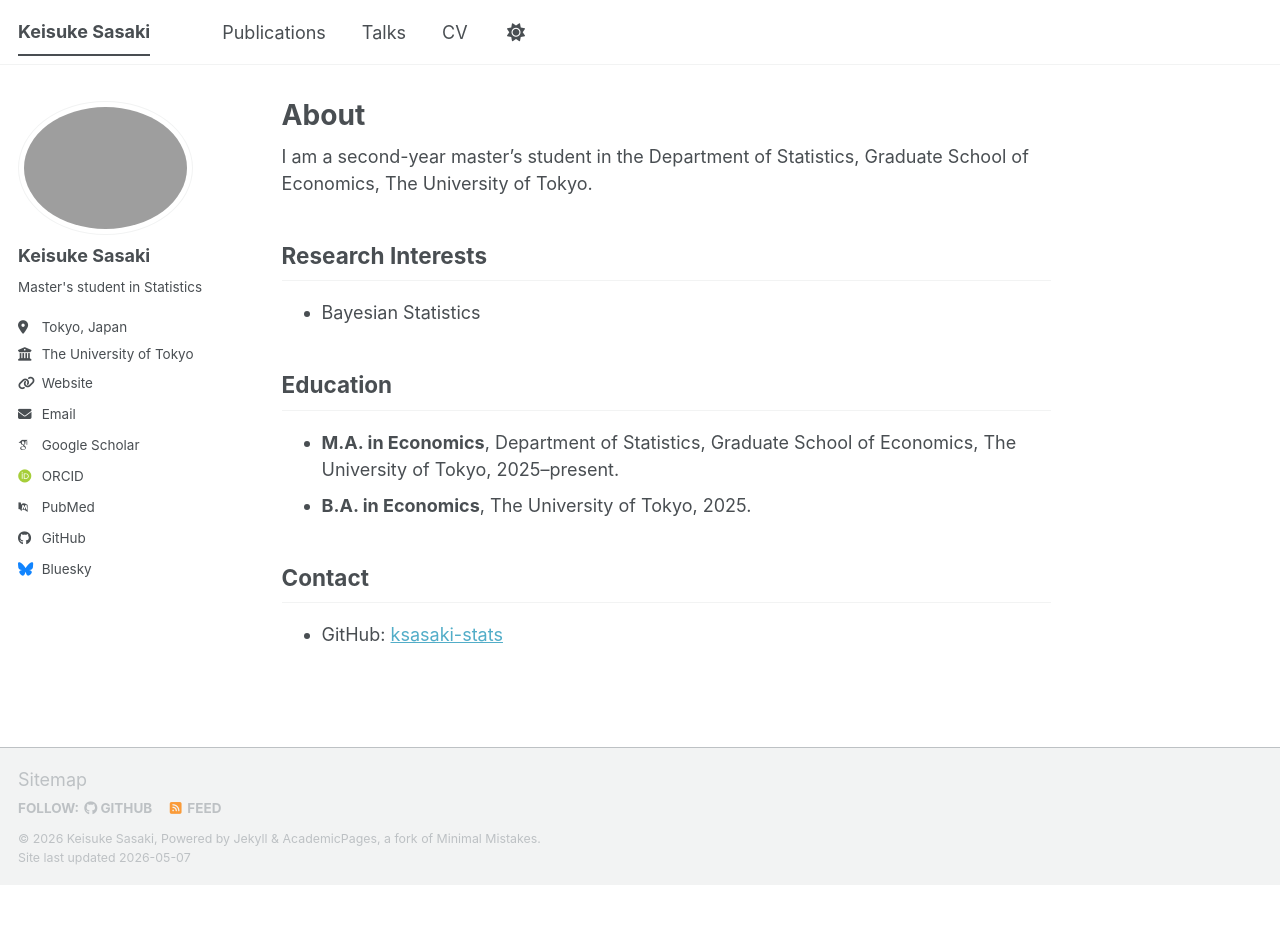
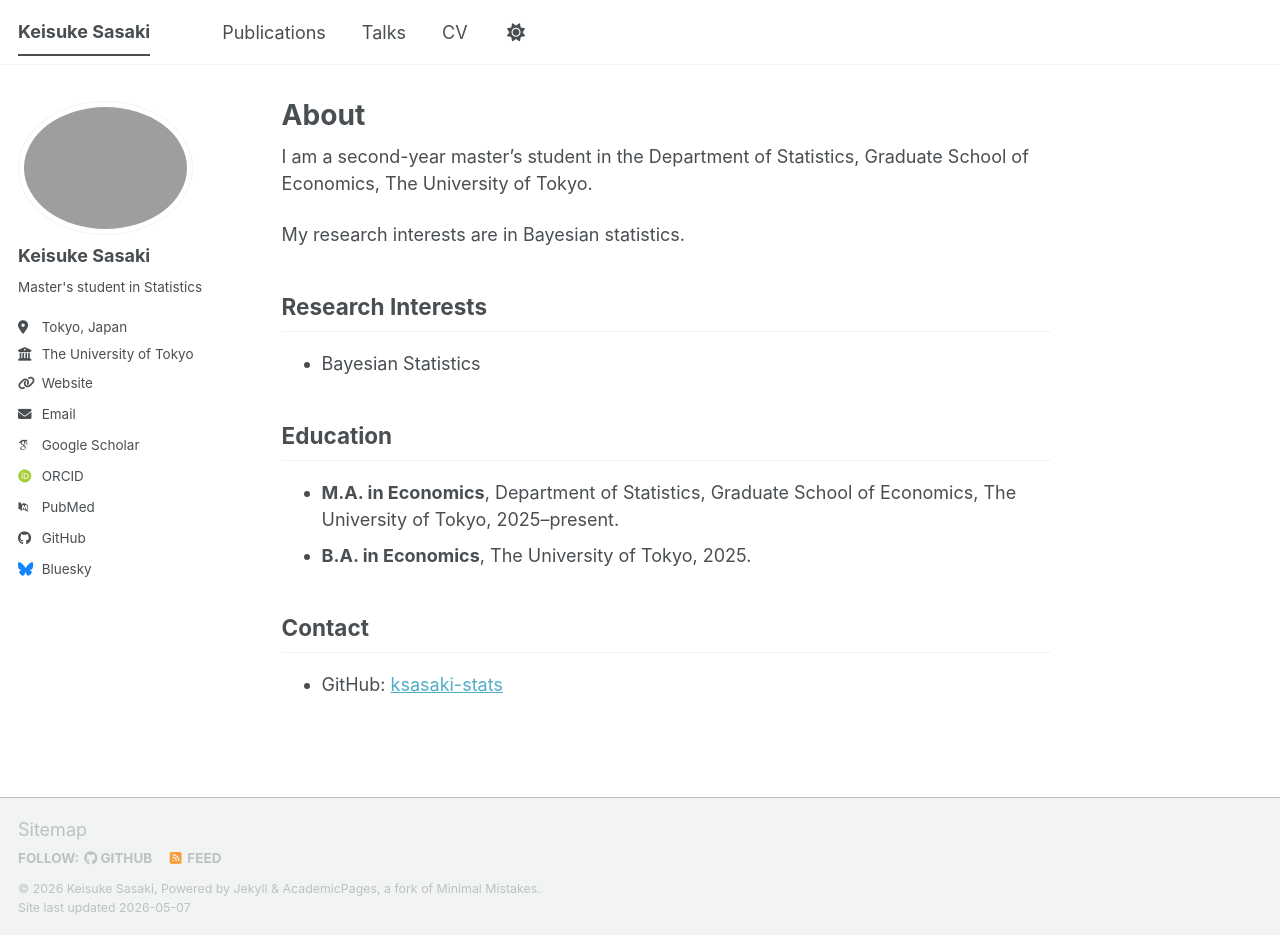
Before and after one commit to ksasaki-stats/ksasaki-stats.github.io, a Jekyll site: the page built from _pages/about.md, in a window 1280 px wide and 935 px high. Built offline with Jekyll 4.4.1, drawn with Linux system fonts in a browser that asks for light colours; some web fonts are replaced; a script bundle is joined from its source files by our own code; library files that are not in the unit come from our copies.

Commit message:
Update about page

```diff
--- a/_pages/about.md
+++ b/_pages/about.md
@@ -8,6 +8,8 @@ redirect_from:
 ---
 
 I am a second-year master's student in the Department of Statistics, Graduate School of Economics, The University of Tokyo.
+
+My research interests are in Bayesian statistics.
 
 ## Research Interests
 
```
